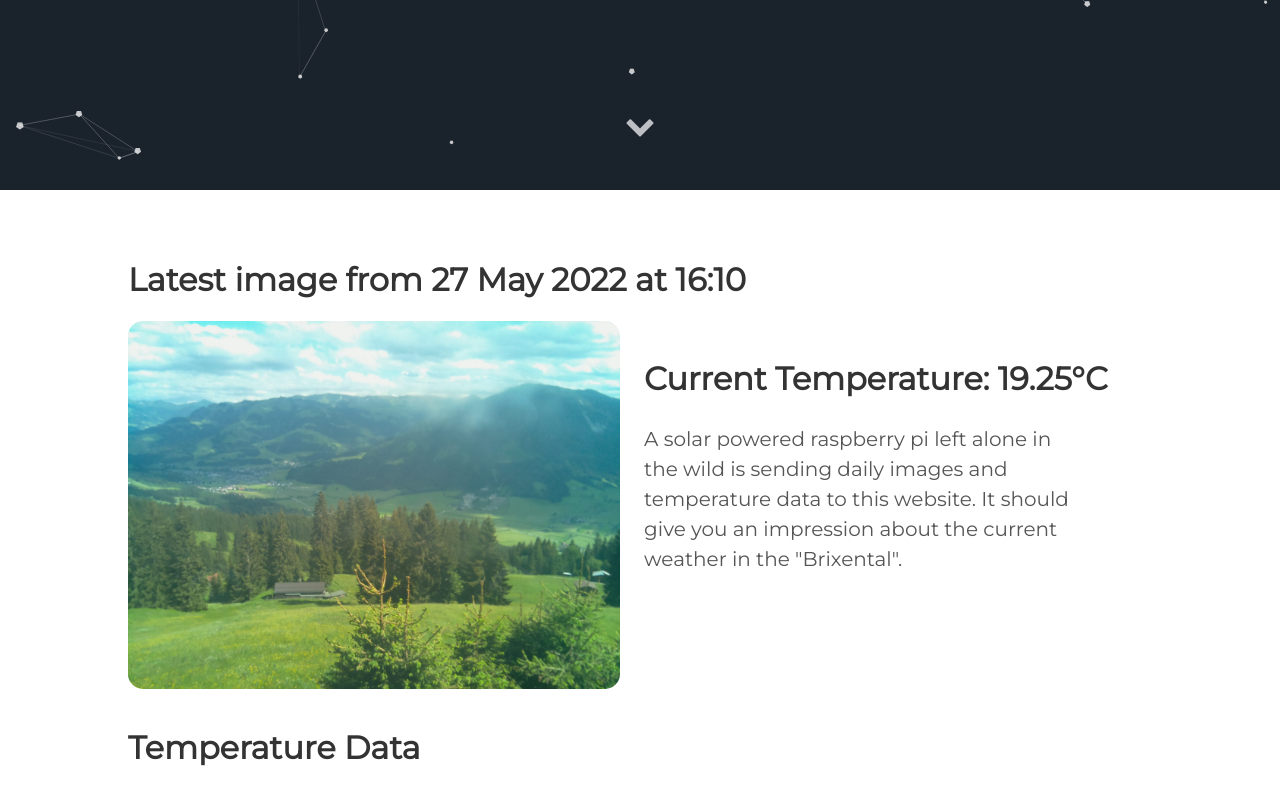
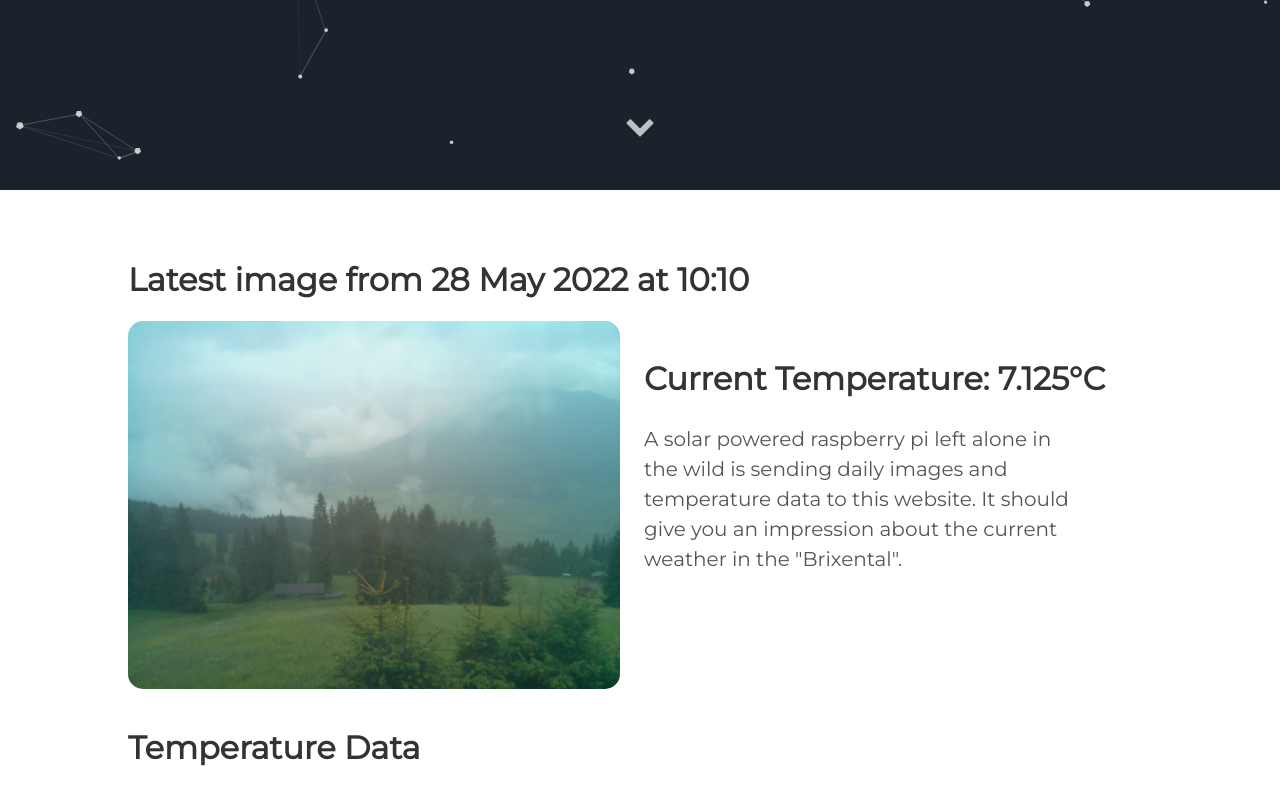
Before and after one commit to vektorious/vektorious.github.io, a Jekyll site: the page built from resources/huette.md, in a window 1280 px wide and 900 px high, scrolled down 710 px. Shown: the top 805 px of the window. Built offline with Jekyll 4.4.1, drawn with Linux system fonts in a browser that asks for light colours.

Commit message:
I'm a bot beep boop

```diff
--- a/resources/huette.md
+++ b/resources/huette.md
@@ -6,13 +6,13 @@
 description: 'Live image from the Austrian alps'
 twitter_text: ' '
 ---
-## Latest image from 27 May 2022 at 16:10
+## Latest image from 28 May 2022 at 10:10
 <div class="huette">
   <div class="huette-image">
     <img src="{{ "/assets/img/huette.jpg" | prepend: site.baseurl }}">
   </div>
   <div class="huette-text">
-        <h2>Current Temperature: 19.25°C</h2>
+        <h2>Current Temperature: 7.125°C</h2>
         <p>A solar powered raspberry pi left alone in the wild is sending daily images and temperature data to this website. It should give you an impression about the current weather in the "Brixental".</p>
 
   </div>
```
Also changed, not shown: rpi-script/2022-05-28_100918.txt (renamed from rpi-script/2022-05-27_160921.txt, +5 -5 lines), rpi-script/huette.md (+2 -2 lines), assets/img/huette.jpg, assets/img/temp_plot.png, rpi-script/temp_plot.png, 1 other file.
